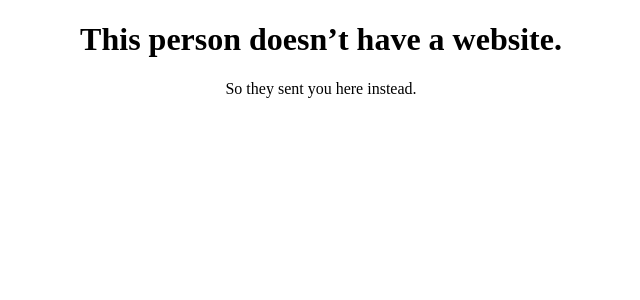
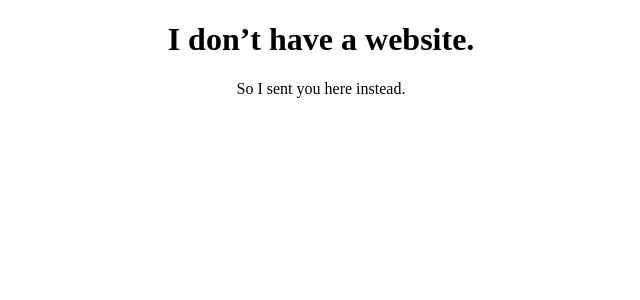
Before and after one commit to dhmmjoph/idonthaveawebsite, a Jekyll site: the page built from index.md, in a window 1280 px wide. Shown: the top 300 px of the page, without its empty margins (319-959 px from the left). Built offline with Jekyll 4.4.1, drawn with Linux system fonts in a browser that asks for light colours; our own code applies the rules of GitHub Pages for plain Markdown files.

Commit message:
Add page title; change to first person

```diff
--- a/_layouts/default.html
+++ b/_layouts/default.html
@@ -2,6 +2,7 @@
 <html>
     <head>
         <link rel="stylesheet" type="text/css" href="site.css">
+        <title> {{ page.title }}</title>
     </head>
 
     <body>
--- a/index.md
+++ b/index.md
@@ -1,5 +1,6 @@
 ---
 layout: default
+title: I don't have a website.
 ---
-# This person doesn't have a website.
-So they sent you here instead.
+# I don't have a website.
+So I sent you here instead.
```
